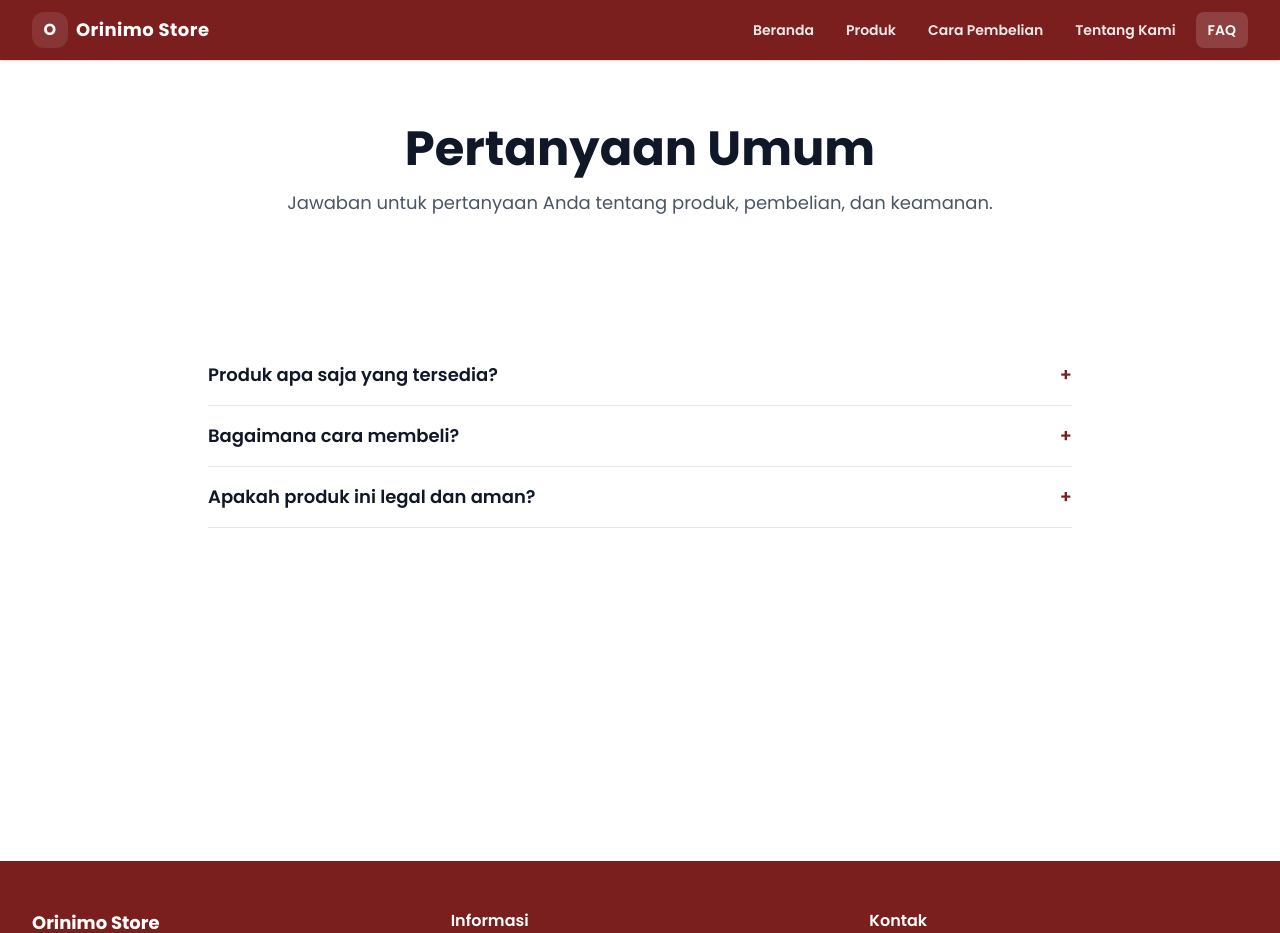
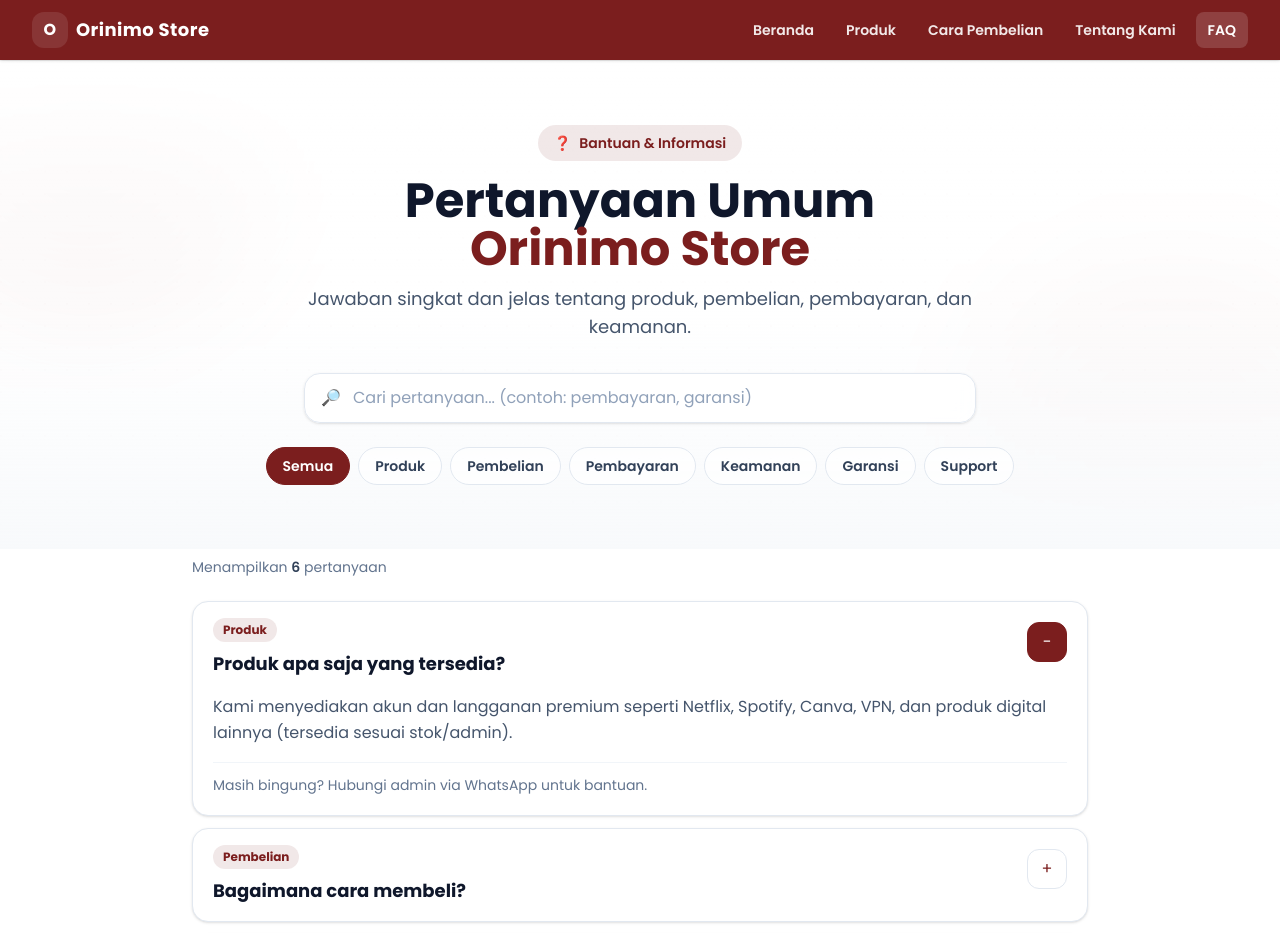
Before and after one commit to chandraputra06/orinimo-web, a React (Vite) app: page /faq in a window 1280 px wide. Shown: the top 933 px of the page. Built offline with nearby package versions, Linux system fonts and the light colour scheme.

Commit message:
style(faq): update FAQ layout slicing

```diff
--- a/src/pages/FAQ.jsx
+++ b/src/pages/FAQ.jsx
@@ -1,41 +1,264 @@
-import React, { useState } from 'react';
+import React, { useMemo, useState } from "react";
+
+const BRAND = "#7B1E1E";
 
 const faqs = [
-  { question: 'Produk apa saja yang tersedia?', answer: 'Kami menyediakan akun dan langganan premium seperti Netflix, Spotify, Canva, dan VPN.' },
-  { question: 'Bagaimana cara membeli?', answer: 'Pilih produk, tambahkan ke keranjang, dan bayar via metode yang tersedia seperti bank transfer atau e-wallet.' },
-  { question: 'Apakah produk ini legal dan aman?', answer: 'Ya, semua produk bersumber dari penyedia resmi dan dilengkapi garansi keamanan.' },
-  // Tambahkan lebih banyak
+  {
+    category: "Produk",
+    question: "Produk apa saja yang tersedia?",
+    answer:
+      "Kami menyediakan akun dan langganan premium seperti Netflix, Spotify, Canva, VPN, dan produk digital lainnya (tersedia sesuai stok/admin).",
+  },
+  {
+    category: "Pembelian",
+    question: "Bagaimana cara membeli?",
+    answer:
+      "Pilih produk, lakukan pemesanan sesuai arahan admin, lalu pembayaran via metode yang tersedia (transfer/e-wallet/QRIS). Setelah itu, kirim bukti pembayaran agar pesanan diproses.",
+  },
+  {
+    category: "Keamanan",
+    question: "Apakah produk ini legal dan aman?",
+    answer:
+      "Kami mengutamakan keamanan. Panduan penggunaan diberikan agar akun tetap aman, dan dukungan admin tersedia jika ada kendala.",
+  },
+  {
+    category: "Pembayaran",
+    question: "Metode pembayaran apa saja yang tersedia?",
+    answer:
+      "Umumnya transfer bank, e-wallet (DANA/GoPay), dan QRIS (sesuai ketersediaan). Detail selalu mengikuti informasi admin.",
+  },
+  {
+    category: "Garansi",
+    question: "Apakah ada garansi?",
+    answer:
+      "Untuk beberapa produk tersedia garansi sesuai ketentuan. Silakan tanyakan ke admin sebelum order agar jelas masa berlaku & cakupannya.",
+  },
+  {
+    category: "Support",
+    question: "Kalau ada masalah setelah beli gimana?",
+    answer:
+      "Hubungi admin via WhatsApp, jelaskan kendala dan sertakan screenshot bila perlu. Kami bantu pengecekan dan solusi secepatnya.",
+  },
 ];
 
+const CATEGORIES = ["Semua", "Produk", "Pembelian", "Pembayaran", "Keamanan", "Garansi", "Support"];
+
 const FAQ = () => {
-  const [openIndex, setOpenIndex] = useState(null);
+  const [openIndex, setOpenIndex] = useState(0);
+  const [query, setQuery] = useState("");
+  const [activeCat, setActiveCat] = useState("Semua");
 
-  const toggleFAQ = (index) => {
-    setOpenIndex(openIndex === index ? null : index);
-  };
+  const filtered = useMemo(() => {
+    const q = query.trim().toLowerCase();
+    return faqs.filter((f) => {
+      const catOk = activeCat === "Semua" ? true : f.category === activeCat;
+      const qOk =
+        !q ||
+        f.question.toLowerCase().includes(q) ||
+        f.answer.toLowerCase().includes(q);
+      return catOk && qOk;
+    });
+  }, [query, activeCat]);
+
+  const toggleFAQ = (idx) => setOpenIndex(openIndex === idx ? null : idx);
 
   return (
     <div className="min-h-screen bg-white font-['Poppins']">
-      <section className="bg-white py-16 px-4 text-center">
-        <h1 className="text-4xl md:text-5xl font-bold text-gray-900 mb-4">Pertanyaan Umum</h1>
-        <p className="text-lg text-gray-600">Jawaban untuk pertanyaan Anda tentang produk, pembelian, dan keamanan.</p>
+      {/* Hero */}
+      <section className="relative overflow-hidden">
+        <style>{`
+          @keyframes floatSoft {
+            0%,100% { transform: translate(-2%, -2%) scale(1); }
+            50% { transform: translate(2%, 2%) scale(1.06); }
+          }
+          @media (prefers-reduced-motion: reduce) {
+            .bg-anim { animation: none !important; }
+          }
+        `}</style>
+
+        <div aria-hidden className="pointer-events-none absolute inset-0">
+          <div
+            className="bg-anim absolute -top-24 -left-24 h-[22rem] w-[22rem] rounded-full blur-3xl opacity-60"
+            style={{
+              background: "rgba(123,30,30,0.22)",
+              animation: "floatSoft 14s ease-in-out infinite",
+            }}
+          />
+          <div
+            className="bg-anim absolute -bottom-24 -right-24 h-[26rem] w-[26rem] rounded-full blur-3xl opacity-50"
+            style={{
+              background: "rgba(123,30,30,0.16)",
+              animation: "floatSoft 16s ease-in-out infinite",
+            }}
+          />
+          <div
+            className="absolute inset-0 opacity-[0.18]"
+            style={{
+              backgroundImage:
+                "radial-gradient(circle at 1px 1px, rgba(123,30,30,0.20) 1px, transparent 0)",
+              backgroundSize: "22px 22px",
+            }}
+          />
+          <div className="absolute inset-0 bg-gradient-to-b from-white via-white/70 to-slate-50" />
+        </div>
+
+        <div className="container-page relative z-10 py-14 md:py-16 text-center">
+          <div className="inline-flex items-center gap-2 rounded-full bg-[#7B1E1E]/10 px-4 py-2 text-sm font-semibold text-[#7B1E1E]">
+            <span aria-hidden>❓</span>
+            Bantuan & Informasi
+          </div>
+
+          <h1 className="mt-4 text-4xl md:text-5xl font-bold text-slate-900">
+            Pertanyaan Umum
+            <span className="block text-[#7B1E1E]">Orinimo Store</span>
+          </h1>
+
+          <p className="mt-3 text-lg text-slate-600 max-w-2xl mx-auto">
+            Jawaban singkat dan jelas tentang produk, pembelian, pembayaran, dan keamanan.
+          </p>
+
+          {/* Search */}
+          <div className="mt-8 max-w-2xl mx-auto">
+            <div className="flex items-center gap-3 rounded-2xl bg-white/80 backdrop-blur border border-slate-200 shadow-sm px-4 py-3">
+              <span className="text-slate-400">🔎</span>
+              <input
+                value={query}
+                onChange={(e) => {
+                  setQuery(e.target.value);
+                  setOpenIndex(null);
+                }}
+                placeholder="Cari pertanyaan... (contoh: pembayaran, garansi)"
+                className="w-full bg-transparent outline-none text-slate-700 placeholder:text-slate-400"
+              />
+              {query && (
+                <button
+                  onClick={() => setQuery("")}
+                  className="text-sm font-semibold text-[#7B1E1E] hover:opacity-80"
+                >
+                  Reset
+                </button>
+              )}
+            </div>
+          </div>
+
+          {/* Categories */}
+          <div className="mt-6 flex flex-wrap justify-center gap-2">
+            {CATEGORIES.map((c) => {
+              const active = c === activeCat;
+              return (
+                <button
+                  key={c}
+                  onClick={() => {
+                    setActiveCat(c);
+                    setOpenIndex(null);
+                  }}
+                  className={[
+                    "px-4 py-2 rounded-full text-sm font-semibold border transition",
+                    active
+                      ? "bg-[#7B1E1E] text-white border-[#7B1E1E]"
+                      : "bg-white/70 text-slate-700 border-slate-200 hover:bg-white",
+                  ].join(" ")}
+                >
+                  {c}
+                </button>
+              );
+            })}
+          </div>
+        </div>
       </section>
 
-      <section className="px-4 py-16 max-w-4xl mx-auto">
-        {faqs.map((faq, index) => (
-          <div key={index} className="border-b border-gray-200 py-4">
-            <button
-              onClick={() => toggleFAQ(index)}
-              className="w-full text-left text-lg font-semibold text-gray-900 flex justify-between items-center"
-            >
-              {faq.question}
-              <span className="text-[#7B1E1E]">{openIndex === index ? '−' : '+'}</span>
-            </button>
-            {openIndex === index && (
-              <p className="text-gray-700 mt-2 leading-relaxed">{faq.answer}</p>
+      {/* Content */}
+      <section className="px-4 pb-16">
+        <div className="max-w-4xl mx-auto">
+          {/* Result count */}
+          <div className="mt-2 text-sm text-slate-500">
+            Menampilkan <span className="font-semibold text-slate-700">{filtered.length}</span> pertanyaan
+          </div>
+
+          <div className="mt-6 space-y-3">
+            {filtered.length === 0 ? (
+              <div className="rounded-2xl border border-slate-200 bg-slate-50 p-6 text-slate-600">
+                Tidak ada hasil untuk pencarian <span className="font-semibold">"{query}"</span>.
+                Coba kata kunci lain ya.
+              </div>
+            ) : (
+              filtered.map((faq, idx) => {
+                const isOpen = openIndex === idx;
+                return (
+                  <div
+                    key={`${faq.category}-${faq.question}-${idx}`}
+                    className="rounded-2xl border border-slate-200 bg-white shadow-sm overflow-hidden"
+                  >
+                    <button
+                      onClick={() => toggleFAQ(idx)}
+                      className="w-full text-left px-5 py-4 flex items-start justify-between gap-4 hover:bg-slate-50 transition"
+                      aria-expanded={isOpen}
+                    >
+                      <div className="min-w-0">
+                        <div className="flex items-center gap-2">
+                          <span className="text-xs font-bold px-2.5 py-1 rounded-full bg-[#7B1E1E]/10 text-[#7B1E1E]">
+                            {faq.category}
+                          </span>
+                        </div>
+
+                        <h3 className="mt-2 text-lg font-bold text-slate-900">
+                          {faq.question}
+                        </h3>
+                      </div>
+
+                      <span
+                        className={[
+                          "mt-1 inline-flex h-10 w-10 items-center justify-center rounded-xl border transition",
+                          isOpen
+                            ? "bg-[#7B1E1E] text-white border-[#7B1E1E]"
+                            : "bg-white text-[#7B1E1E] border-slate-200",
+                        ].join(" ")}
+                        aria-hidden
+                      >
+                        {isOpen ? "−" : "+"}
+                      </span>
+                    </button>
+
+                    <div
+                      className={[
+                        "grid transition-all duration-300 ease-out",
+                        isOpen ? "grid-rows-[1fr] opacity-100" : "grid-rows-[0fr] opacity-0",
+                      ].join(" ")}
+                    >
+                      <div className="overflow-hidden">
+                        <div className="px-5 pb-5 text-slate-600 leading-relaxed">
+                          {faq.answer}
+                          <div className="mt-4 h-px bg-slate-100" />
+                          <p className="mt-3 text-sm text-slate-500">
+                            Masih bingung? Hubungi admin via WhatsApp untuk bantuan.
+                          </p>
+                        </div>
+                      </div>
+                    </div>
+                  </div>
+                );
+              })
             )}
           </div>
-        ))}
+
+          {/* Bottom CTA */}
+          <div className="mt-10 rounded-3xl bg-[#7B1E1E] text-white p-7 md:p-8 flex flex-col md:flex-row items-center justify-between gap-5 shadow-sm">
+            <div>
+              <h4 className="text-xl md:text-2xl font-bold">Butuh bantuan cepat?</h4>
+              <p className="mt-1 text-white/90">
+                Chat admin, kami bantu jawab pertanyaan kamu.
+              </p>
+            </div>
+            <a
+              href="https://wa.me/6281234567890?text=Halo%20Orinimo%20Store,%20saya%20ingin%20bertanya%20tentang%20produk."
+              target="_blank"
+              rel="noopener noreferrer"
+              className="inline-flex items-center justify-center rounded-xl bg-white text-[#7B1E1E] px-6 py-3 font-semibold hover:opacity-95 transition shadow-sm"
+            >
+              Chat WhatsApp
+            </a>
+          </div>
+        </div>
       </section>
     </div>
   );
```
